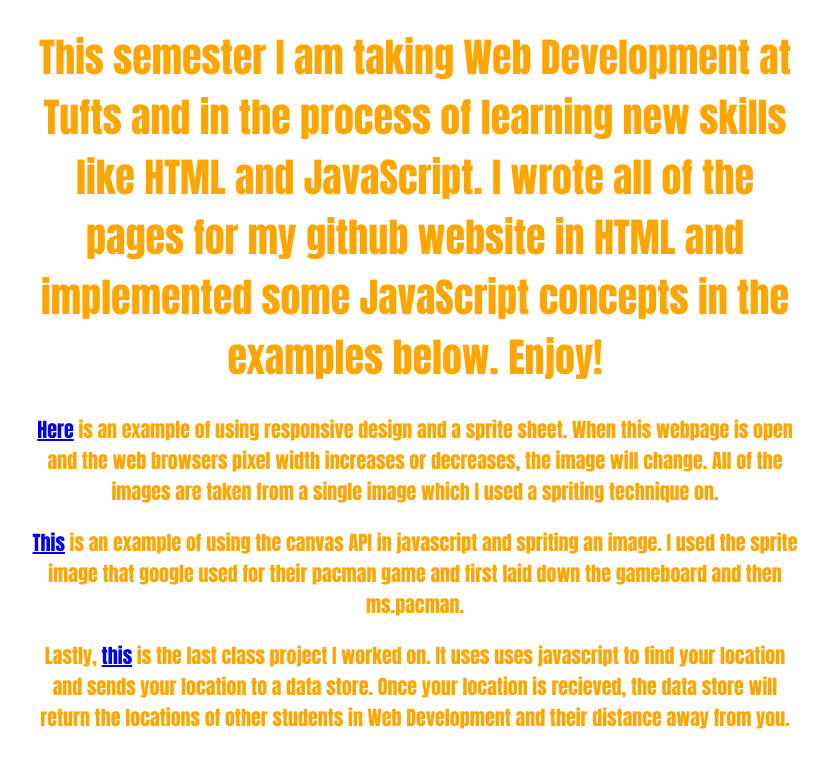
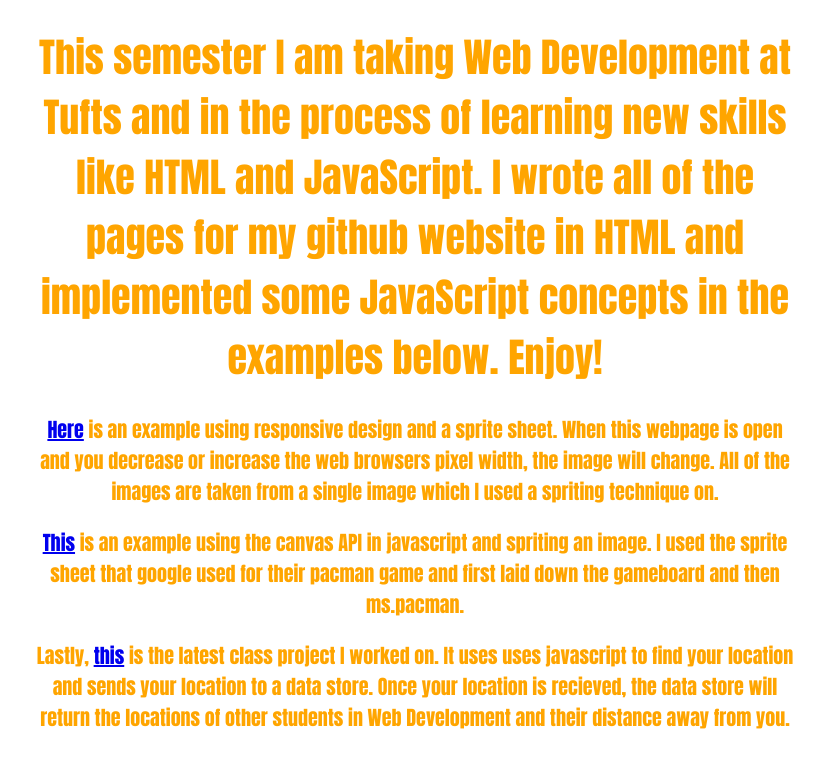
Before and after one commit to aholton001/aholton001.github.io, a plain HTML site: page projects.html in a window 1280 px wide. Shown: the whole page, without its empty margins (225-1053 px from the left). Drawn offline with Linux system fonts and the light colour scheme.

Commit message:
adding class examples

```diff
--- a/projects.html
+++ b/projects.html
@@ -11,11 +11,11 @@
 		<p><h1>This semester I am taking Web Development at Tufts and in the process of
 			learning new skills like HTML and JavaScript. I wrote all of the pages for my github website in HTML and implemented some JavaScript concepts in the examples below. Enjoy!</h1></p>
 		<p><a target="_blank" href="http://tuftsdev.github.io/comp20-aholton/responsive/">
-			Here</a> is an example of using responsive design and a sprite sheet. When this webpage is open and the web browsers pixel width increases or decreases, the image will change. All of the images are taken from a single image which I used a spriting technique on.</p>
+			Here</a> is an example using responsive design and a sprite sheet. When this webpage is open and you decrease or increase the web browsers pixel width, the image will change. All of the images are taken from a single image which I used a spriting technique on.</p>
 		<p><a target="_blank" href="http://tuftsdev.github.io/comp20-aholton/mspacman/">
-			This</a> is an example of using the canvas API in javascript and spriting an image. I used the sprite image that google used for their pacman game and first laid down the gameboard and then ms.pacman.</p>
+			This</a> is an example using the canvas API in javascript and spriting an image. I used the sprite sheet that google used for their pacman game and first laid down the gameboard and then ms.pacman.</p>
 		<p>Lastly, <a target="_blank" href="http://tuftsdev.github.io/comp20-aholton/mmap">
-			this</a> is the last class project I worked on. It uses uses javascript to find your location and sends your location to a data store. Once your location is recieved, the data store will return the locations of other students in Web Development and their distance away from you.</p>
+			this</a> is the latest class project I worked on. It uses uses javascript to find your location and sends your location to a data store. Once your location is recieved, the data store will return the locations of other students in Web Development and their distance away from you.</p>
 		</div>
 	</body>
 
```
